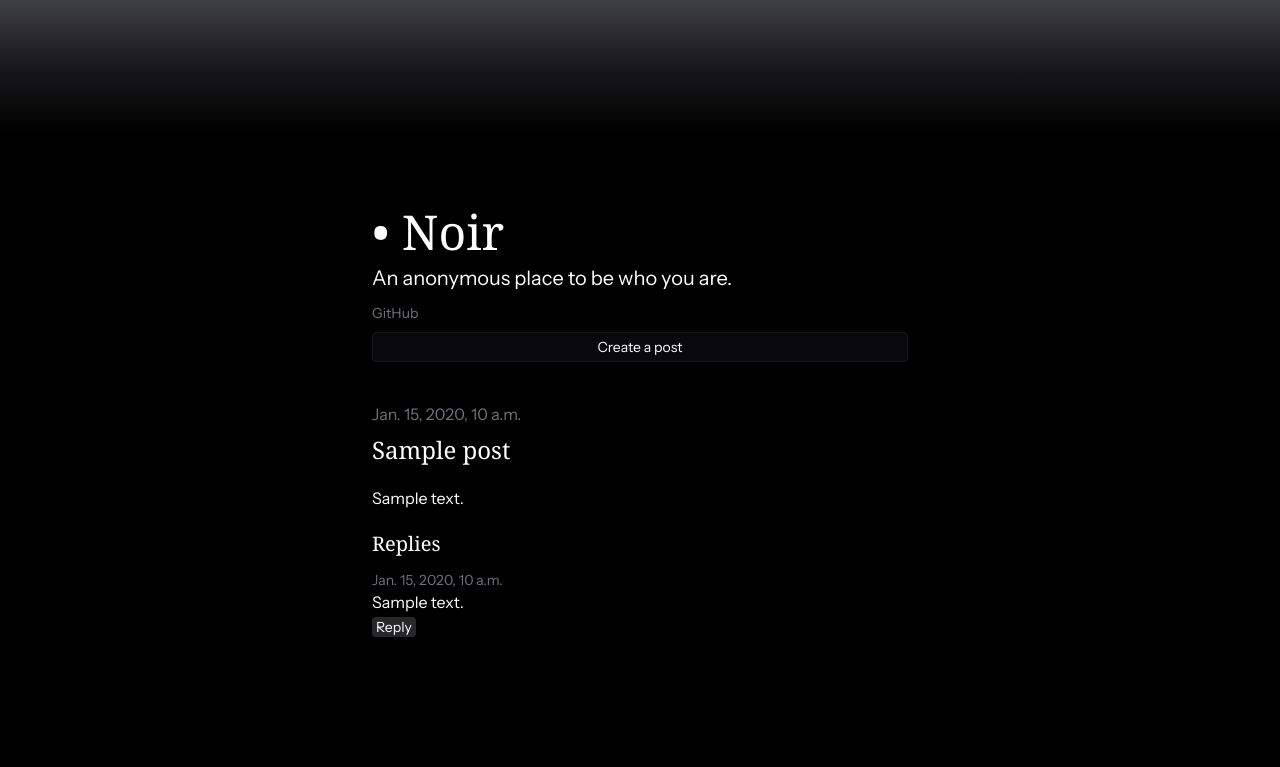
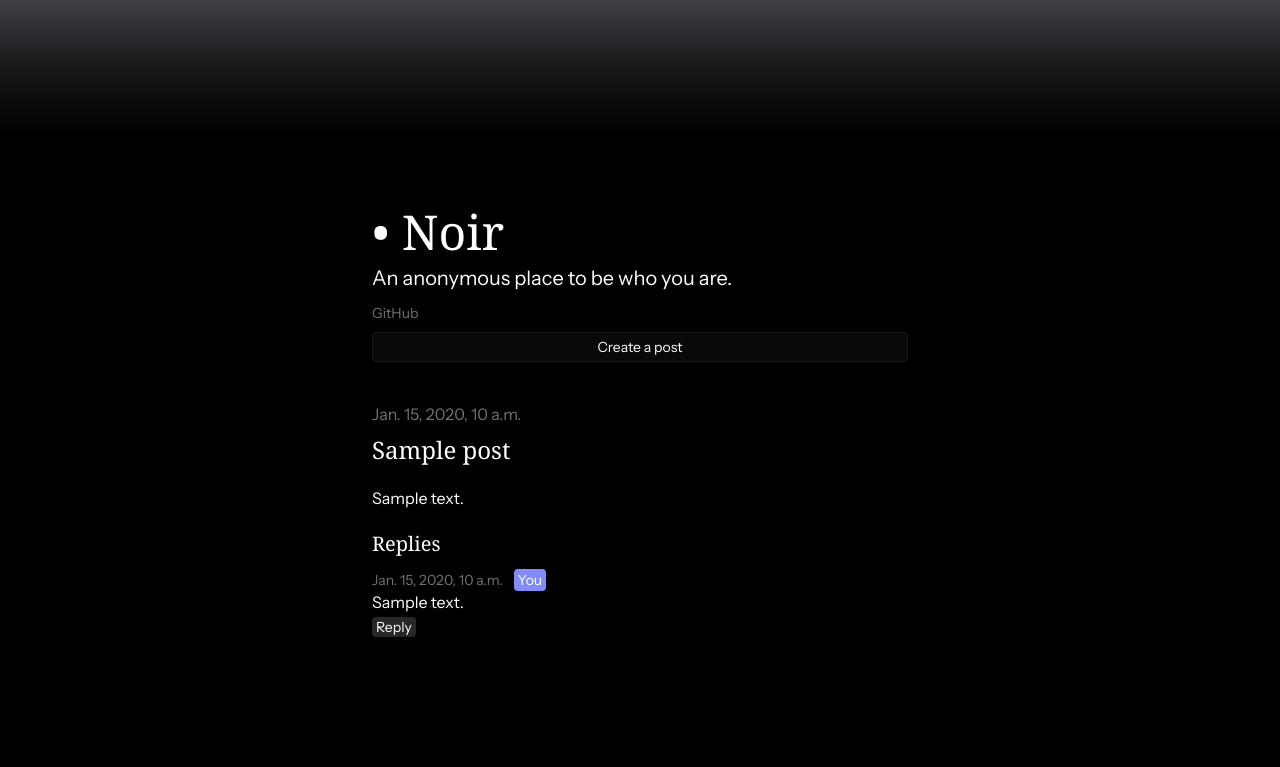
Before and after one commit to xtt28/noir, a Django app: page /posts/1 in a window 1280 px wide. Shown: the top 767 px of the page. Run offline with Django 5.2, Linux system fonts and the light colour scheme; a user stored in the database is signed in; tables that the repository leaves empty hold one stand-in row (values such as "Sample post"); some web fonts are replaced.

Commit message:
Add "You" badge to comments created by active user

```diff
--- a/noir/posts/templates/posts/components/reply.html
+++ b/noir/posts/templates/posts/components/reply.html
@@ -1,7 +1,14 @@
 {% load i18n %}
 
 <div class="my-3" style="padding-left: {{ indent }}px;">
-    <div class="text-sm text-zinc-500">{{ reply.created_at }}</div>
+    <div class="text-sm text-zinc-500">
+        {{ reply.created_at }}
+        {% if reply.creator == user %}
+        <span class="px-1 py-0.5 text-sm text-white bg-indigo-400 rounded ml-2">
+            {% trans "You" %}
+        </span>
+        {% endif %}
+    </div>
     {{ reply.content }}
     {% if user.is_authenticated %}
     <div>
--- a/noir/static/css/out.css
+++ b/noir/static/css/out.css
@@ -595,6 +595,14 @@ video {
   margin-top: 1.25rem;
 }
 
+.ml-3{
+  margin-left: 0.75rem;
+}
+
+.ml-2{
+  margin-left: 0.5rem;
+}
+
 .block{
   display: block;
 }
@@ -613,6 +621,11 @@ video {
 
 .w-full{
   width: 100%;
+}
+
+.w-fit{
+  width: -moz-fit-content;
+  width: fit-content;
 }
 
 .max-w-xl{
@@ -669,6 +682,11 @@ video {
   background-color: rgb(39 39 42 / var(--tw-bg-opacity));
 }
 
+.bg-indigo-400{
+  --tw-bg-opacity: 1;
+  background-color: rgb(129 140 248 / var(--tw-bg-opacity));
+}
+
 .bg-gradient-to-b{
   background-image: linear-gradient(to bottom, var(--tw-gradient-stops));
 }
@@ -700,6 +718,10 @@ video {
   padding: 1.25rem;
 }
 
+.p-1{
+  padding: 0.25rem;
+}
+
 .px-5{
   padding-left: 1.25rem;
   padding-right: 1.25rem;
@@ -713,6 +735,16 @@ video {
 .px-1{
   padding-left: 0.25rem;
   padding-right: 0.25rem;
+}
+
+.py-0{
+  padding-top: 0px;
+  padding-bottom: 0px;
+}
+
+.py-0\.5{
+  padding-top: 0.125rem;
+  padding-bottom: 0.125rem;
 }
 
 .pt-52{
```
